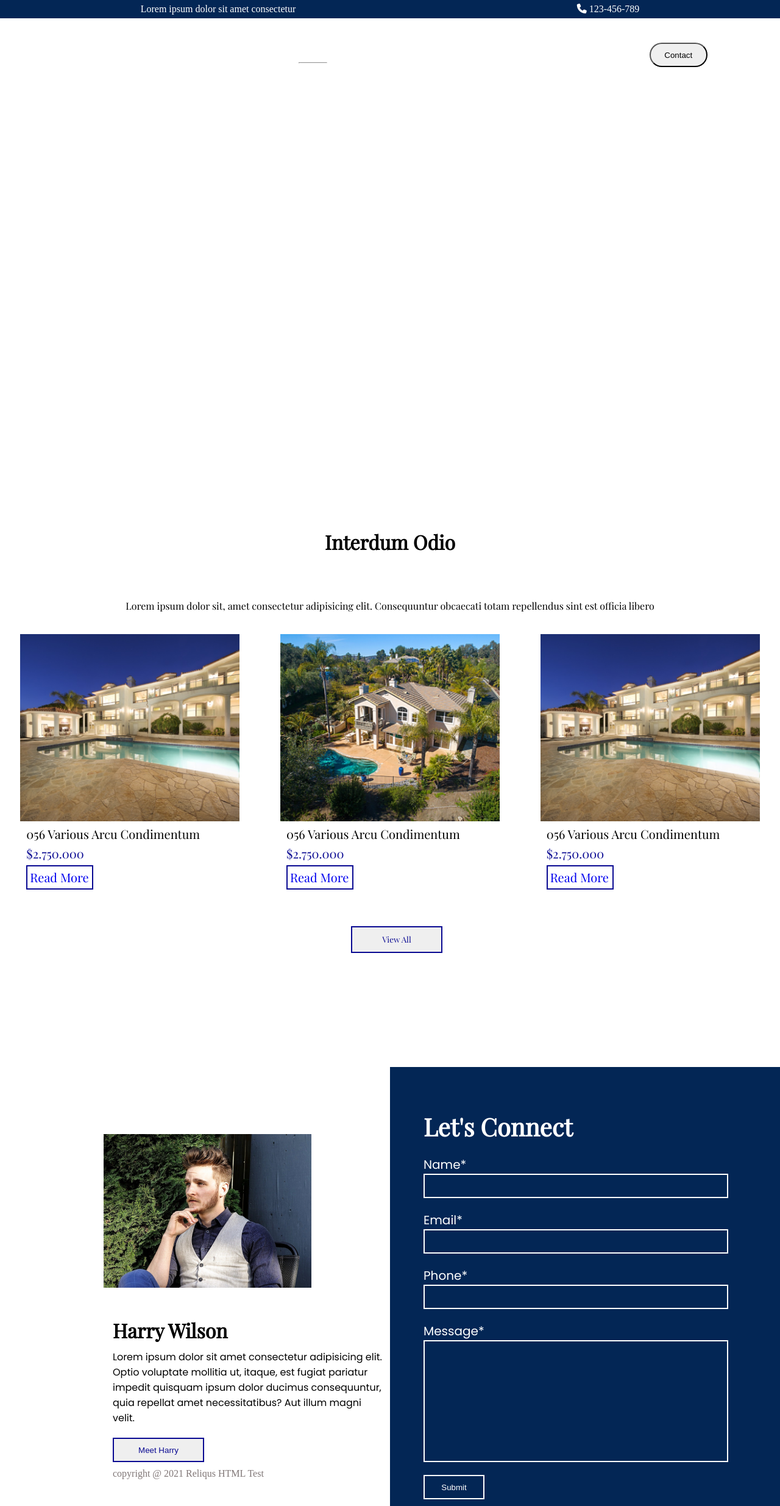
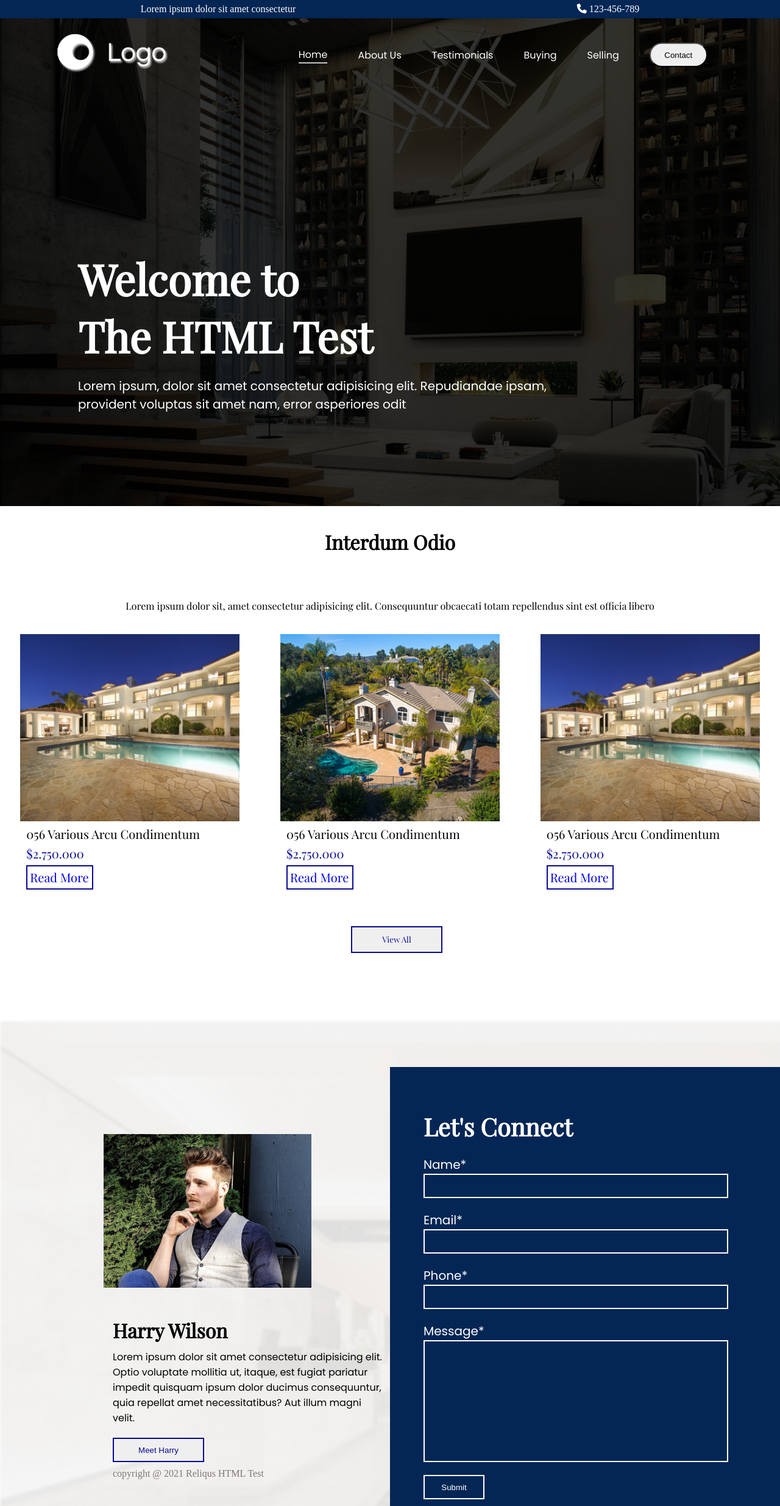
Before and after one commit to sartoksy/Reliqus-Task, a plain HTML site: page index.html in a window 1280 px wide. Shown: the whole page at 61% size. Drawn offline with nearby package versions, Linux system fonts and the light colour scheme.

Commit message:
Update style.css

```diff
--- a/style.css
+++ b/style.css
@@ -44,7 +44,7 @@ header>ul>li:nth-child(6)>button{
     margin: 0 auto;
     height: 800px;
     max-width: 1920px;
-    background-image: url(public/images/rectangle-1.png);
+    background-image: url(rectangle-1.png);
 }
 .text{
     height: 160px;
@@ -140,7 +140,7 @@ header>ul>li:nth-child(6)>button{
     height: 800px;
     max-width: 1920px;
     margin: 0 auto;
-    background-image: url(public/images/rectangle-101.png);
+    background-image: url(rectangle-101.png);
     display: flex;
     align-items: end;
 }
```
